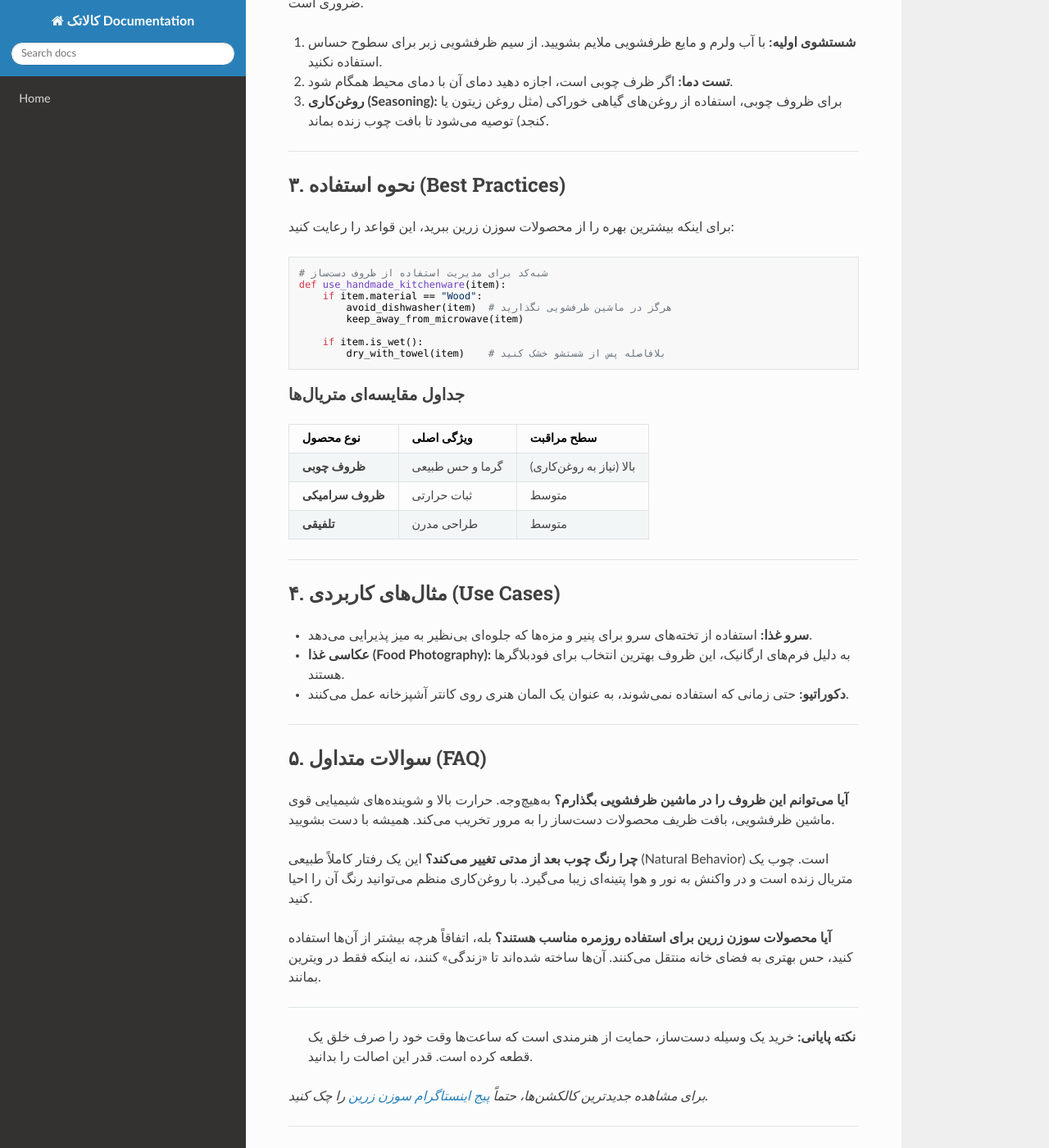
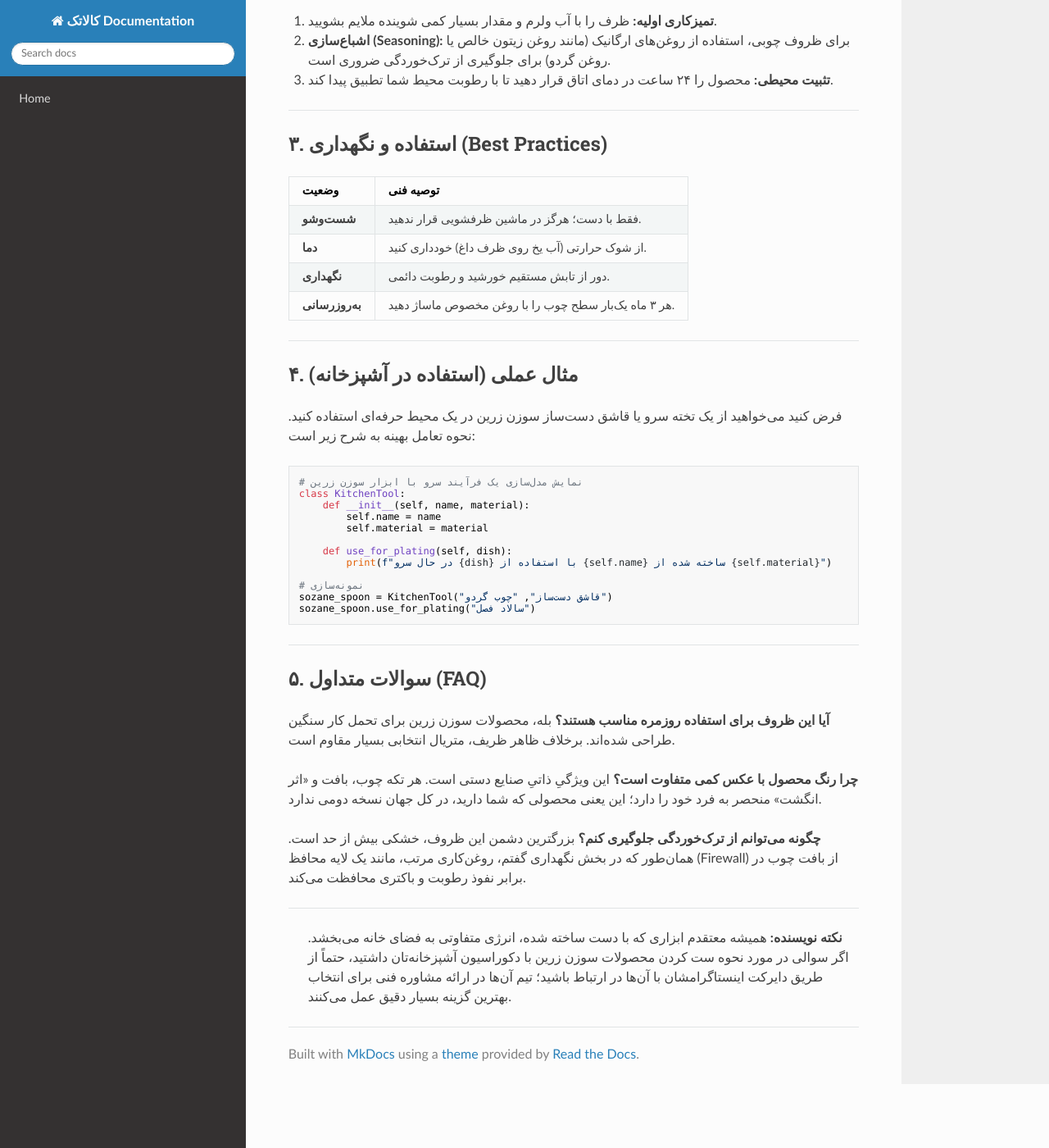
Before and after one commit to sahandsahabi553-prog/terraform-google-semantic-docs, an MkDocs documentation site: the page built from docs/سوزن-زرین.md, in a window 1280 px wide and 1400 px high, scrolled down 645 px. Shown: the whole window at 82% size. Built offline with MkDocs 1.6.1, drawn with Linux system fonts in a browser that asks for light colours; nearby versions of some CDN libraries; some of the changed text lies outside the part shown.

Commit message:
Doc: سوزن زرین

````diff
--- a/docs/سوزن-زرین.md
+++ b/docs/سوزن-زرین.md
@@ -1,72 +1,71 @@
-# مستند فنی: سوزن زرین (Sozane Zarin)
-### هنر مدرن در کالبد ظروف دست‌ساز آشپزخانه
+# مستند فنی و راهنمای جامع: سوزن زرین (Sozane Zarin)
 
-در دنیای امروز که همه چیز به سمت تولیدات انبوه و بی‌روح صنعتی رفته، پیدا کردن ابزاری که روح داشته باشد غنیمت است. **سوزن زرین** دقیقاً همان‌جایی است که ظرافت هنری با کارایی در آشپزخانه تلاقی می‌کند. این مستند فنی راهنمای شما برای درک، استفاده و نگهداری از این محصولات خاص است.
+هنر آشپزخانه چیزی فراتر از صرفاً پخت‌وپز است. ابزاری که با آن کار می‌کنید، بخشی از روحِ غذای شماست. «سوزن زرین» پروژه‌ای است که در آن ظرافتِ صنایع دستی با کاربردپذیری مدرن در آشپزخانه گره خورده است. در این مستند، نگاهی فنی به محصولات، نحوه نگهداری و استانداردهای طراحی این ظروف دست‌ساز می‌اندازیم.
 
 ---
 
-## ۱. معرفی
-سوزن زرین مجموعه‌ای از ظروف دست‌ساز است که با نگاهی به سنت و پیاده‌سازی متریال‌های مدرن طراحی شده‌اند. هدف، خلق ابزاری است که نه تنها کار راه انداز باشد، بلکه به دکوراسیون آشپزخانه شما هویت بدهد.
+## ۱. فلسفه طراحی
+در دنیای محصولات کارخانه‌ای و پلاستیکی، **سوزن زرین** به دنبال بازگشت به ریشه‌هاست. تمرکز بر:
+*   **ارگونومی:** هندسه‌ای که برای دستِ انسان بهینه‌سازی شده است.
+*   **پایداری:** استفاده از متریال‌های طبیعی با کمترین اثر مخرب زیست‌محیطی.
+*   **کیفیت متریال:** بررسی دوام در محیط‌های مرطوب و حرارت‌بالا.
 
-*   **وب‌سایت/شبکه اجتماعی:** [مشاهده در اینستاگرام](https://www.instagram.com/sozane.zarin?igsh=MW5ndzFqYjBmYnFrNQ==)
+🔗 [مشاهده کاتالوگ محصولات در اینستاگرام](https://www.instagram.com/sozane.zarin?igsh=MW5ndzFqYjBmYnFrNQ==)
 
 ---
 
-## ۲. نصب و راه‌اندازی (آماده‌سازی برای اولین استفاده)
-برخلاف ابزارهای دیجیتال، ظروف دست‌ساز نیاز به «کانفیگ» ندارند، اما «آماده‌سازی» برای طول عمر بیشتر ضروری است.
+## ۲. نصب و راه‌اندازی (مراحل اولیه)
+برخلاف نرم‌افزارها، محصولات دست‌ساز نیاز به «کانفیگ» اولیه دارند تا عمر مفید آن‌ها به حداکثر برسد. پیشنهاد می‌کنم پس از دریافت محصول، مراحل زیر را دنبال کنید:
 
-1.  **شستشوی اولیه:** با آب ولرم و مایع ظرفشویی ملایم بشویید. از سیم ظرفشویی زبر برای سطوح حساس استفاده نکنید.
-2.  **تست دما:** اگر ظرف چوبی است، اجازه دهید دمای آن با دمای محیط همگام شود.
-3.  **روغن‌کاری (Seasoning):** برای ظروف چوبی، استفاده از روغن‌های گیاهی خوراکی (مثل روغن زیتون یا کنجد) توصیه می‌شود تا بافت چوب زنده بماند.
+1.  **تمیزکاری اولیه:** ظرف را با آب ولرم و مقدار بسیار کمی شوینده ملایم بشویید.
+2.  **اشباع‌سازی (Seasoning):** برای ظروف چوبی، استفاده از روغن‌های ارگانیک (مانند روغن زیتون خالص یا روغن گردو) برای جلوگیری از ترک‌خوردگی ضروری است.
+3.  **تثبیت محیطی:** محصول را ۲۴ ساعت در دمای اتاق قرار دهید تا با رطوبت محیط شما تطبیق پیدا کند.
 
 ---
 
-## ۳. نحوه استفاده (Best Practices)
+## ۳. استفاده و نگهداری (Best Practices)
 
-برای اینکه بیشترین بهره را از محصولات سوزن زرین ببرید، این قواعد را رعایت کنید:
-
-```python
-# شبه‌کد برای مدیریت استفاده از ظروف دست‌ساز
-def use_handmade_kitchenware(item):
-    if item.material == "Wood":
-        avoid_dishwasher(item)  # هرگز در ماشین ظرفشویی نگذارید
-        keep_away_from_microwave(item)
-
-    if item.is_wet():
-        dry_with_towel(item)    # بلافاصله پس از شستشو خشک کنید
-```
-
-### جداول مقایسه‌ای متریال‌ها
-
-| نوع محصول | ویژگی اصلی | سطح مراقبت |
-| :--- | :--- | :--- |
-| **ظروف چوبی** | گرما و حس طبیعی | بالا (نیاز به روغن‌کاری) |
-| **ظروف سرامیکی** | ثبات حرارتی | متوسط |
-| **تلفیقی** | طراحی مدرن | متوسط |
+| وضعیت | توصیه فنی |
+| :--- | :--- |
+| **شست‌وشو** | فقط با دست؛ هرگز در ماشین ظرفشویی قرار ندهید. |
+| **دما** | از شوک حرارتی (آب یخ روی ظرف داغ) خودداری کنید. |
+| **نگهداری** | دور از تابش مستقیم خورشید و رطوبت دائمی. |
+| **به‌روزرسانی** | هر ۳ ماه یک‌بار سطح چوب را با روغن مخصوص ماساژ دهید. |
 
 ---
 
-## ۴. مثال‌های کاربردی (Use Cases)
+## ۴. مثال عملی (استفاده در آشپزخانه)
 
-*   **سرو غذا:** استفاده از تخته‌های سرو برای پنیر و مزه‌ها که جلوه‌ای بی‌نظیر به میز پذیرایی می‌دهد.
-*   **عکاسی غذا (Food Photography):** به دلیل فرم‌های ارگانیک، این ظروف بهترین انتخاب برای فودبلاگرها هستند.
-*   **دکوراتیو:** حتی زمانی که استفاده نمی‌شوند، به عنوان یک المان هنری روی کانتر آشپزخانه عمل می‌کنند.
+فرض کنید می‌خواهید از یک تخته سرو یا قاشق دست‌ساز سوزن زرین در یک محیط حرفه‌ای استفاده کنید. نحوه تعامل بهینه به شرح زیر است:
+
+```python
+# نمایش مدل‌سازی یک فرآیند سرو با ابزار سوزن زرین
+class KitchenTool:
+    def __init__(self, name, material):
+        self.name = name
+        self.material = material
+
+    def use_for_plating(self, dish):
+        print(f"در حال سرو {dish} با استفاده از {self.name} ساخته شده از {self.material}")
+
+# نمونه‌سازی
+sozane_spoon = KitchenTool("قاشق دست‌ساز", "چوب گردو")
+sozane_spoon.use_for_plating("سالاد فصل")
+```
 
 ---
 
 ## ۵. سوالات متداول (FAQ)
 
-**آیا می‌توانم این ظروف را در ماشین ظرفشویی بگذارم؟**
-به‌هیچ‌وجه. حرارت بالا و شوینده‌های شیمیایی قوی ماشین ظرفشویی، بافت ظریف محصولات دست‌ساز را به مرور تخریب می‌کند. همیشه با دست بشویید.
+**آیا این ظروف برای استفاده روزمره مناسب هستند؟**
+بله، محصولات سوزن زرین برای تحمل کار سنگین طراحی شده‌اند. برخلاف ظاهر ظریف، متریال انتخابی بسیار مقاوم است.
 
-**چرا رنگ چوب بعد از مدتی تغییر می‌کند؟**
-این یک رفتار کاملاً طبیعی (Natural Behavior) است. چوب یک متریال زنده است و در واکنش به نور و هوا پتینه‌ای زیبا می‌گیرد. با روغن‌کاری منظم می‌توانید رنگ آن را احیا کنید.
+**چرا رنگ محصول با عکس کمی متفاوت است؟**
+این ویژگیِ ذاتیِ صنایع دستی است. هر تکه چوب، بافت و «اثر انگشت» منحصر به فرد خود را دارد؛ این یعنی محصولی که شما دارید، در کل جهان نسخه دومی ندارد.
 
-**آیا محصولات سوزن زرین برای استفاده روزمره مناسب هستند؟**
-بله، اتفاقاً هرچه بیشتر از آن‌ها استفاده کنید، حس بهتری به فضای خانه منتقل می‌کنند. آن‌ها ساخته شده‌اند تا «زندگی» کنند، نه اینکه فقط در ویترین بمانند.
+**چگونه می‌توانم از ترک‌خوردگی جلوگیری کنم؟**
+بزرگترین دشمن این ظروف، خشکی بیش از حد است. همان‌طور که در بخش نگهداری گفتم، روغن‌کاری مرتب، مانند یک لایه محافظ (Firewall) از بافت چوب در برابر نفوذ رطوبت و باکتری محافظت می‌کند.
 
 ---
 
-> **نکته پایانی:** خرید یک وسیله دست‌ساز، حمایت از هنرمندی است که ساعت‌ها وقت خود را صرف خلق یک قطعه کرده است. قدر این اصالت را بدانید.
-
-*برای مشاهده جدیدترین کالکشن‌ها، حتماً [پیج اینستاگرام سوزن زرین](https://www.instagram.com/sozane.zarin?igsh=MW5ndzFqYjBmYnFrNQ==) را چک کنید.*
+> **نکته نویسنده:** همیشه معتقدم ابزاری که با دست ساخته شده، انرژی متفاوتی به فضای خانه می‌بخشد. اگر سوالی در مورد نحوه ست کردن محصولات سوزن زرین با دکوراسیون آشپزخانه‌تان داشتید، حتماً از طریق دایرکت اینستاگرامشان با آن‌ها در ارتباط باشید؛ تیم آن‌ها در ارائه مشاوره فنی برای انتخاب بهترین گزینه بسیار دقیق عمل می‌کنند.
````
